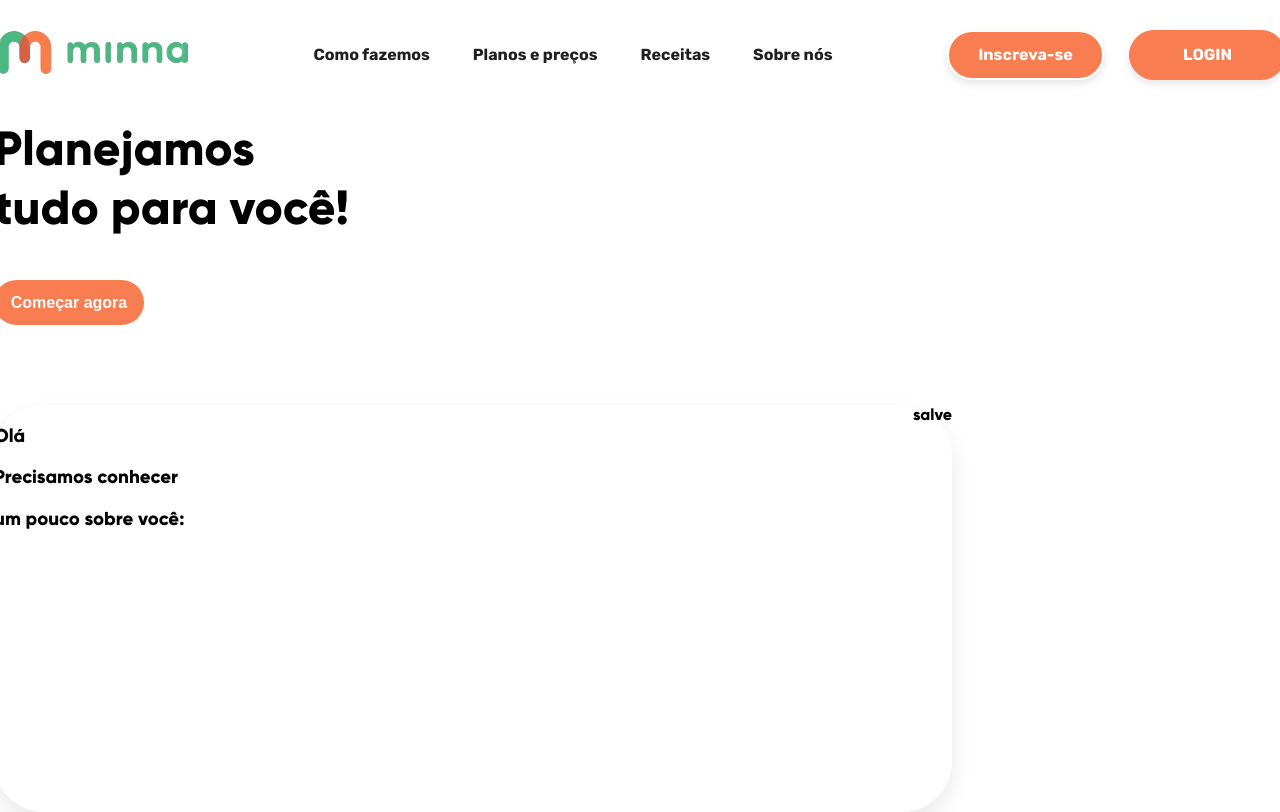
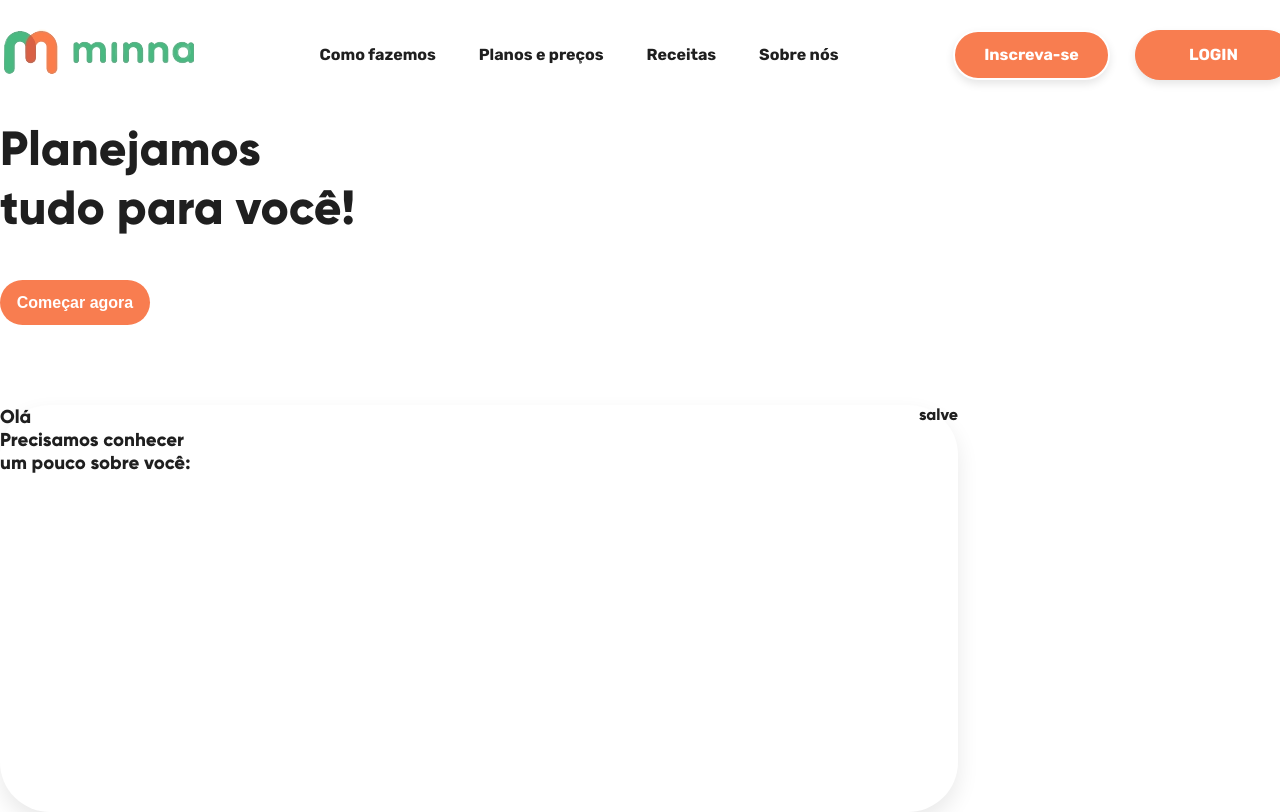
Before and after one commit to AugustoMagalhaes/cloudopss-desafio, a React (Create React App) app: page / in a window 1280 px wide. Built offline with nearby package versions, Linux system fonts and the light colour scheme.

Commit message:
refac: reestrutura index.css para adequar ao figma.

```diff
--- a/src/index.css
+++ b/src/index.css
@@ -1,18 +1,23 @@
-body {
-  align-items: center;
-  background: white;
+* {
   box-sizing: border-box;
-  display: flex;
-  flex-flow: column nowrap;
-  font-family: Gilroy, sans-serif;
-  -webkit-font-smoothing: antialiased;
-  -moz-osx-font-smoothing: grayscale;
   margin: 0;
   padding: 0;
 }
 
+body {
+  align-items: center;
+  background: white;
+  color: #1f1f1f;
+  display: flex;
+  flex-flow: column wrap;
+  font-family: Gilroy, sans-serif;
+  -webkit-font-smoothing: antialiased;
+  -moz-osx-font-smoothing: grayscale;
+  font-style: normal;
+}
+
 code {
-  font-family: Rubik, sans-serif;
+  font-family: Gilroy, sans-serif;
 }
 
 @font-face {
```
